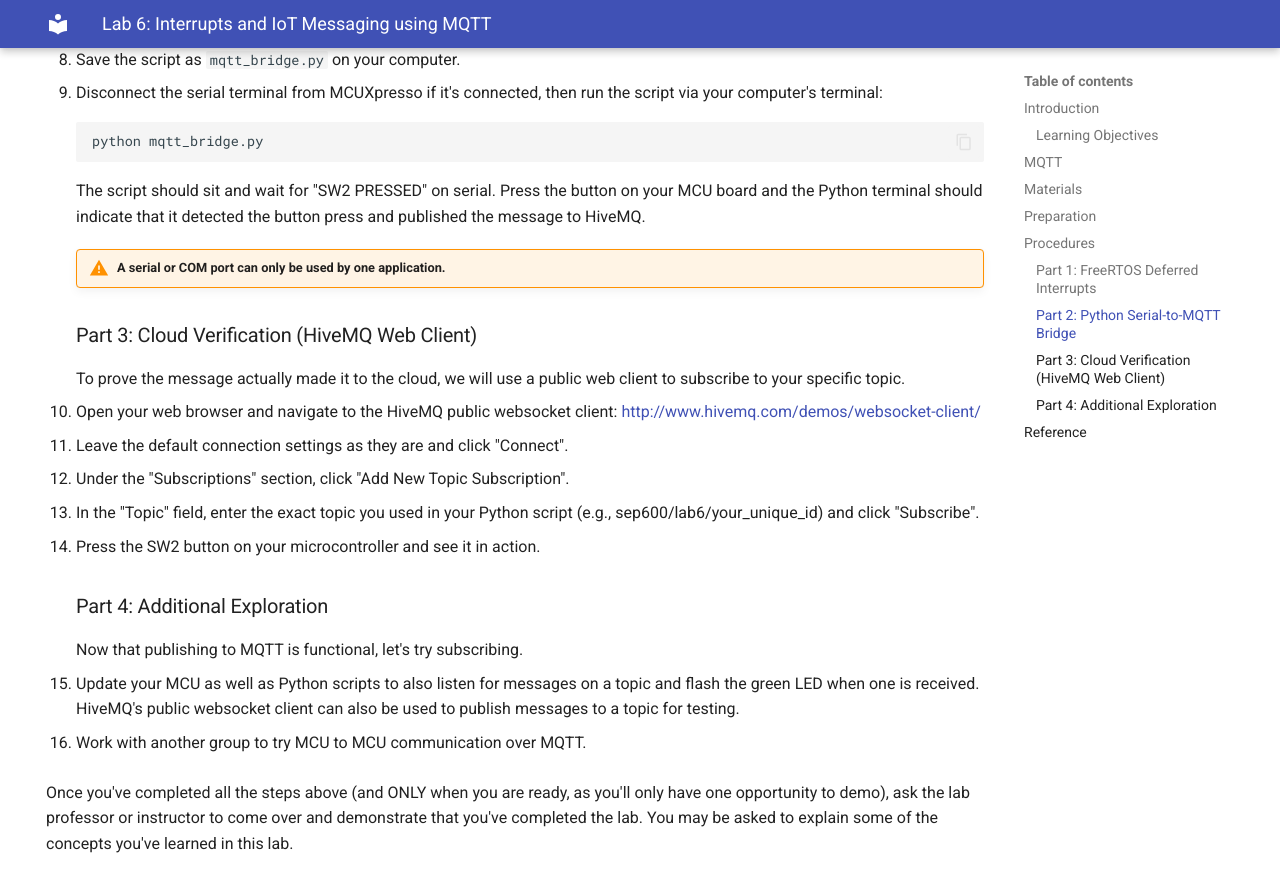
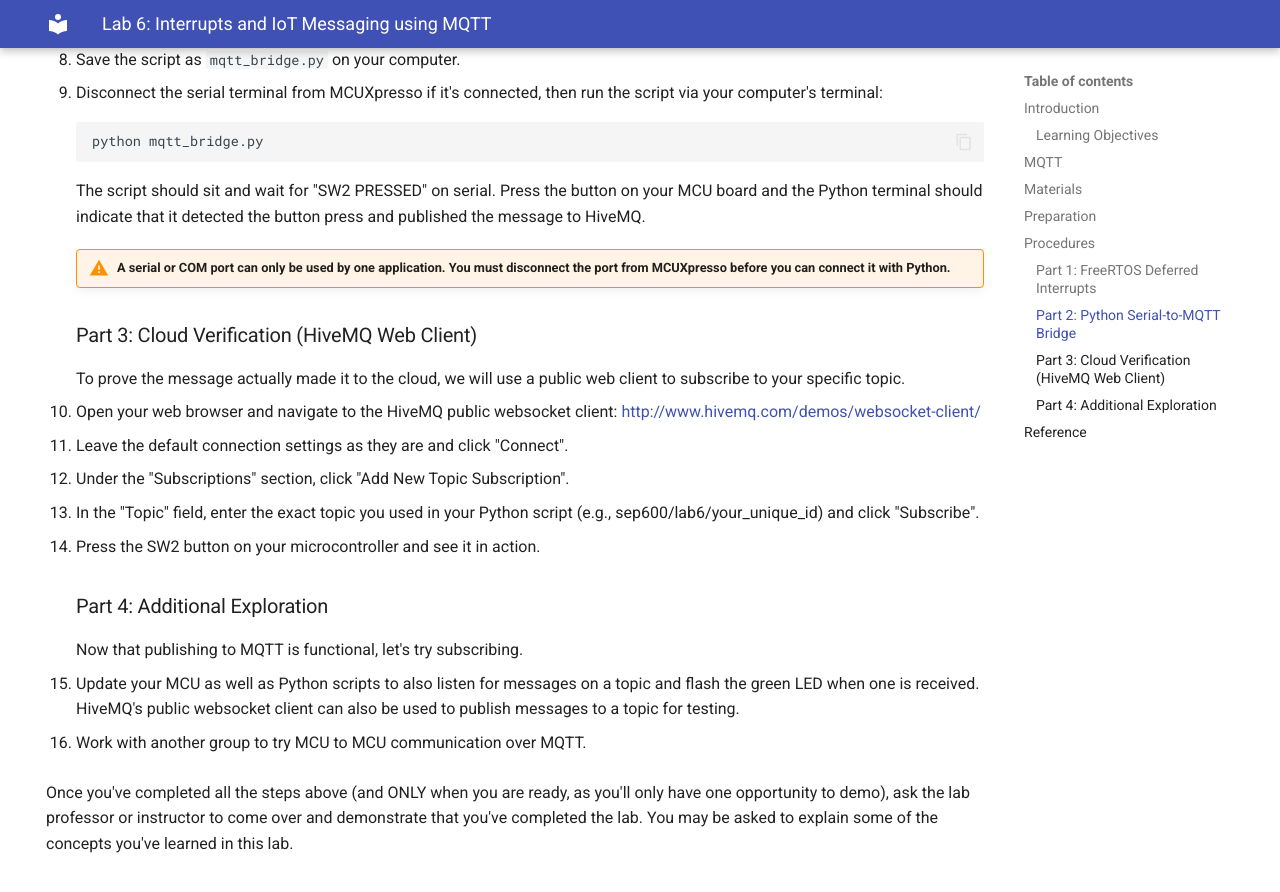
Before and after one commit to Seneca-BSA/Lab-Manual, an MkDocs documentation site: the page built from docs/SEP600/lab6.md, in a window 1280 px wide and 900 px high, scrolled down 4089 px. Shown: the top 892 px of the window. Built offline with MkDocs 1.6.1 and Material for MkDocs 9.7.7, drawn with Linux system fonts in a browser that asks for light colours.

Commit message:
updated sep600 lab6 wording

```diff
--- a/docs/SEP600/lab6.md
+++ b/docs/SEP600/lab6.md
@@ -128,7 +128,7 @@
 
     The script should sit and wait for "SW2 PRESSED" on serial. Press the button on your MCU board and the Python terminal should indicate that it detected the button press and published the message to HiveMQ.
 
-    !!! warning "A serial or COM port can only be used by one application."
+    !!! warning "A serial or COM port can only be used by one application. You must disconnect the port from MCUXpresso before you can connect it with Python."
 
     ### Part 3: Cloud Verification (HiveMQ Web Client)
 
```
